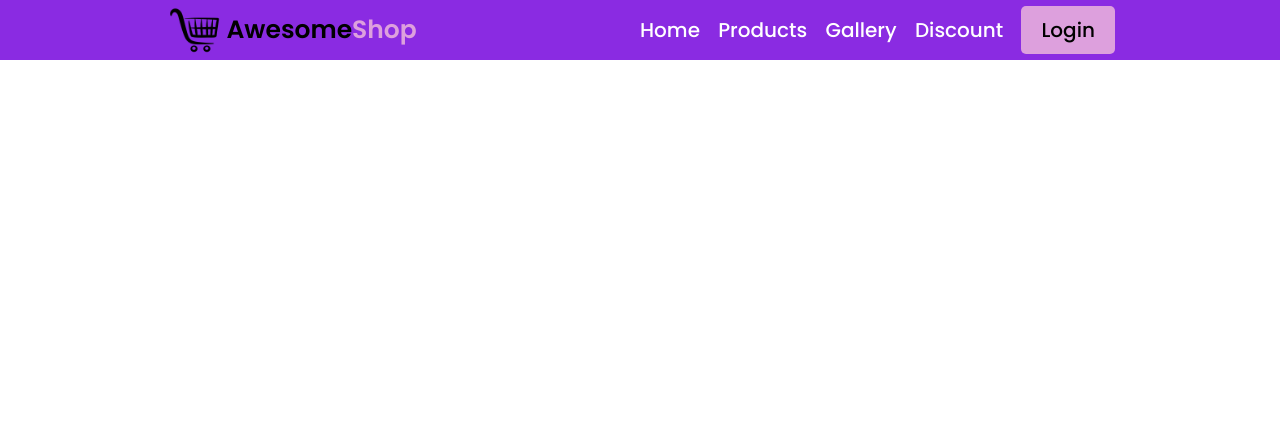
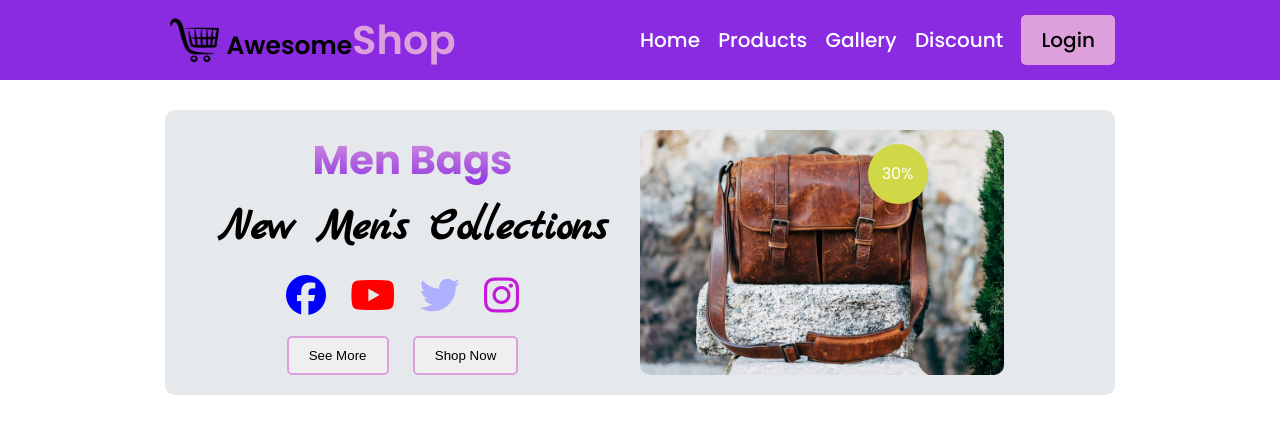
Before and after one commit to SohelShahid117/jaka-naka-shop, a plain HTML site: page index.html in a window 1280 px wide. Drawn offline with Linux system fonts and the light colour scheme.

Commit message:
banner section has been complte

```diff
--- a/index.html
+++ b/index.html
@@ -7,11 +7,15 @@
     <title>Jakana Shop-Bag</title>
     <link rel="stylesheet" href="styles/style.css">
     <link rel="stylesheet" href="styles/responsive.css">
+    <link rel="stylesheet" href="https://cdnjs.cloudflare.com/ajax/libs/font-awesome/6.5.1/css/all.min.css"
+        integrity="sha512-DTOQO9RWCH3ppGqcWaEA1BIZOC6xxalwEsw9c2QQeAIftl+Vegovlnee1c9QX4TctnWMn13TZye+giMm8e2LwA=="
+        crossorigin="anonymous" referrerpolicy="no-referrer" />
 </head>
 
 <body>
-    <!-- <h1>Hello World</h1> -->
     <header class="header">
+        <!-- header section start heree -->
+
         <nav class="header-section">
             <div class="nav-container">
                 <img src="./assets/images/Logo/logo.png" alt="">
@@ -27,9 +31,37 @@
                 </div>
             </div>
         </nav>
-
     </header>
     <main>
+        <!-- banner section start here -->
+        <section class="banner-section">
+            <div class="banner-text-container">
+                <h1 class="banner-heading">Men Bags</h1>
+                <p class="banner-para">New Men's Collections</p>
+                <div class="icons">
+                    <!-- <span>a</span>
+                    <span>b</span>
+                    <span>c</span>
+                    <span>d</span> -->
+                    <span><i style="color: blue;" class="fa-brands fa-facebook"></i></span>
+                    <span><i style="color: red;" class="fa-brands fa-youtube"></i></span>
+                    <span><i style="color: rgb(175, 175, 255);" class="fa-brands fa-twitter"></i></span>
+                    <span><i style="color: rgb(195, 25, 217);" class="fa-brands fa-instagram"></i></span>
+                </div>
+                <div>
+                    <button class="common-button">See More</button>
+                    <button class="common-button">Shop Now</button>
+                </div>
+
+            </div>
+            <div class="banner-img-container">
+                <img src="./assets/images/banner-image/bag-picture.jpg" alt="">
+                <div class="discount">
+                    30%
+                </div>
+            </div>
+
+        </section>
 
     </main>
     <footer>
--- a/styles/responsive.css
+++ b/styles/responsive.css
@@ -0,0 +1,31 @@
+@media screen and (max-width:676px) {
+    .header-section {
+        flex-direction: column;
+        /* margin: 0 auto; */
+        /* margin: 0px 20px; */
+        margin-left: 50px;
+    }
+
+    .item-container {
+        flex-direction: column;
+        margin: 0 auto;
+        /* margin: 0px 20px; */
+        gap: 10px;
+        margin-left: 50px;
+    }
+
+    .banner-section {
+        flex-direction: column;
+        gap: 15px;
+    }
+
+    .banner-text-container {
+        width: 100%;
+        order: 2;
+    }
+
+    .banner-img-container {
+        width: 100%;
+        order: 1;
+    }
+}
--- a/styles/style.css
+++ b/styles/style.css
@@ -1,4 +1,5 @@
 @import url('https://fonts.googleapis.com/css2?family=Poppins:wght@400;500;600;700;800&display=swap');
+@import url('https://fonts.googleapis.com/css2?family=Marck+Script&display=swap');
 
 * {
     margin: 0;
@@ -10,6 +11,7 @@ body {
     font-family: 'Poppins', sans-serif;
 }
 
+/* start header section */
 .header {
     background-color: blueviolet;
 }
@@ -20,11 +22,12 @@ body {
     margin: 0 auto;
     /* border: 2px solid blue; */
     display: flex;
+    flex-direction: row;
 }
 
 .nav-container {
     /* border: 2px solid red; */
-    min-height: 60px;
+    min-height: 80px;
     display: flex;
     /* justify-content: center; */
     align-items: center;
@@ -55,6 +58,7 @@ body {
     /* justify-content: center; */
     /* justify-content: end; */
     justify-content: space-between;
+    flex-direction: row;
 }
 
 .item-container a {
@@ -64,10 +68,107 @@ body {
     font-weight: 500;
 }
 
-.item-container .login a {
+.login {
     padding: 10px 20px;
     background-color: plum;
-    color: black;
     border-radius: 5px;
     border: none;
 }
+
+.item-container .login a {
+    color: black;
+}
+
+/* start banner section */
+.banner-section {
+    max-width: 950px;
+    margin: 0 auto;
+    min-height: 200px;
+    /* border: 2px solid red; */
+    display: flex;
+    /* background-color: rgb(203, 227, 234); */
+    background-color: #e6e9eb;
+    margin-top: 30px;
+    border-radius: 10px;
+    padding: 20px;
+}
+
+.banner-text-container {
+    /* border: 2px solid green; */
+    width: 50%;
+}
+
+.banner-img-container {
+    /* border: 2px solid blue; */
+    width: 50%;
+    position: relative;
+}
+
+.banner-img-container img {
+    width: 80%;
+    /* width: 100%; */
+    object-fit: cover;
+    display: block;
+    /* margin: 30px auto; */
+    height: 100%;
+    border-radius: 10px;
+}
+
+.banner-text-container {
+    display: flex;
+    flex-direction: column;
+    align-items: center;
+    justify-content: center;
+    gap: 10px;
+}
+
+.banner-text-container h1,
+p,
+span {
+    font-size: 40px;
+}
+
+.banner-heading {
+    background: linear-gradient(to bottom, plum, blueviolet);
+    /* background: linear-gradient(45deg, plum, blueviolet); */
+    background-clip: text;
+    color: transparent;
+    font-size: 80px;
+}
+
+.banner-para {
+    font-family: 'Marck Script', cursive;
+    font-size: 45px;
+    font-weight: 700;
+}
+
+.icons span {
+    margin-right: 20px;
+}
+
+.common-button {
+    padding: 10px 20px;
+    border: 2px solid plum;
+    border-radius: 5px;
+    margin-right: 20px;
+    /* color: #fff; */
+}
+
+.discount {
+    width: 60px;
+    height: 60px;
+    background-color: #d1d848;
+    border-radius: 50%;
+    display: flex;
+    justify-content: center;
+    align-items: center;
+    color: #fff;
+    /* position: relative;
+    top: -275px;
+    left: 295px; */
+    position: absolute;
+    /* top: 96px; */
+    bottom: 70%;
+    left: 50%;
+    /* % use korle best hobe ,choto boro j kono device e position same takbe */
+}
```
